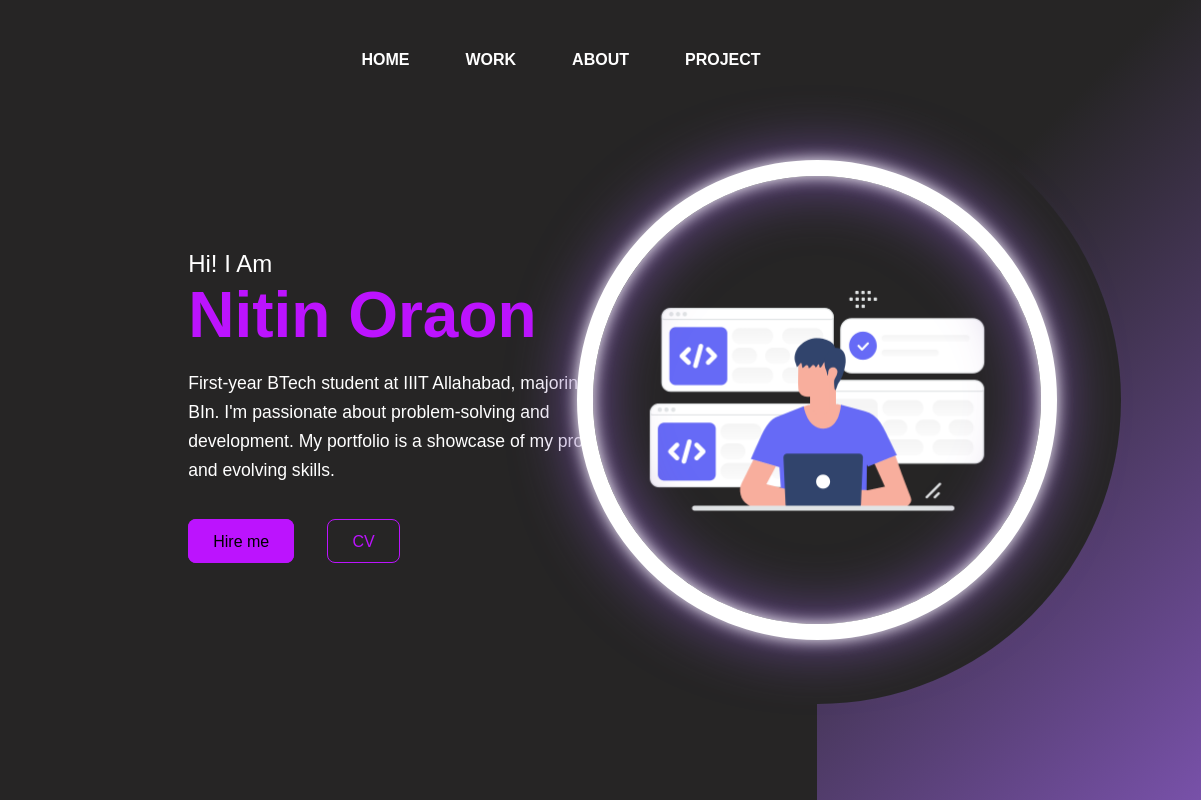
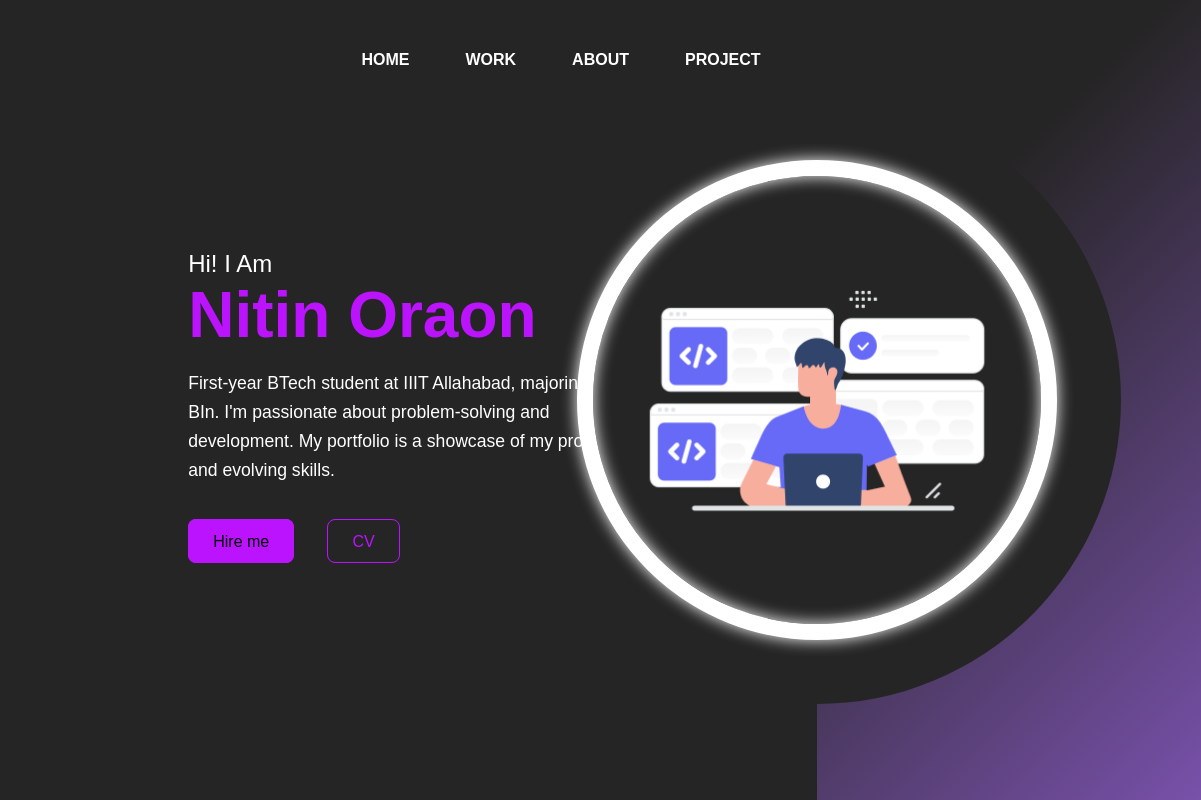
Before and after one commit to Nitin0raon/first, a plain HTML site: page index.html in a window 1280 px wide. Shown: the top 800 px of the page, 79-1280 px from the left. Drawn offline with Linux system fonts and the light colour scheme.

Commit message:
style.css

```diff
--- a/style.css
+++ b/style.css
@@ -157,7 +157,7 @@ button2:hover{
 
     background-repeat: no-repeat;
     border:1rem solid white;
-    box-shadow: 0 0 1rem #fff,inset 0 0 1rem #fff , 0 0 4rem #7851a9 , inset 0 0 4rem #7851a9;
+    box-shadow: 0 0 1rem #fff,inset 0 0 1rem #fff ;
 }
 
 #about{
```
